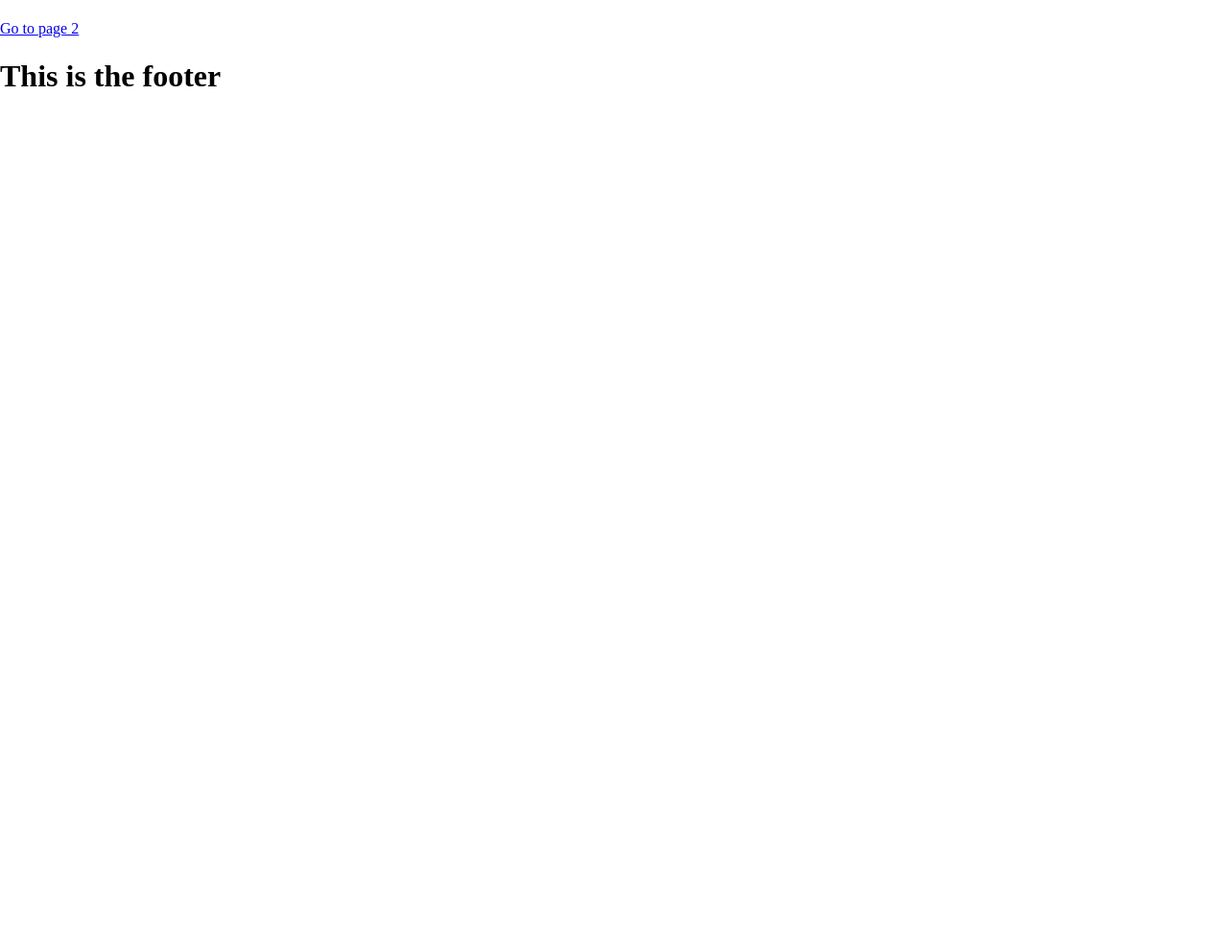
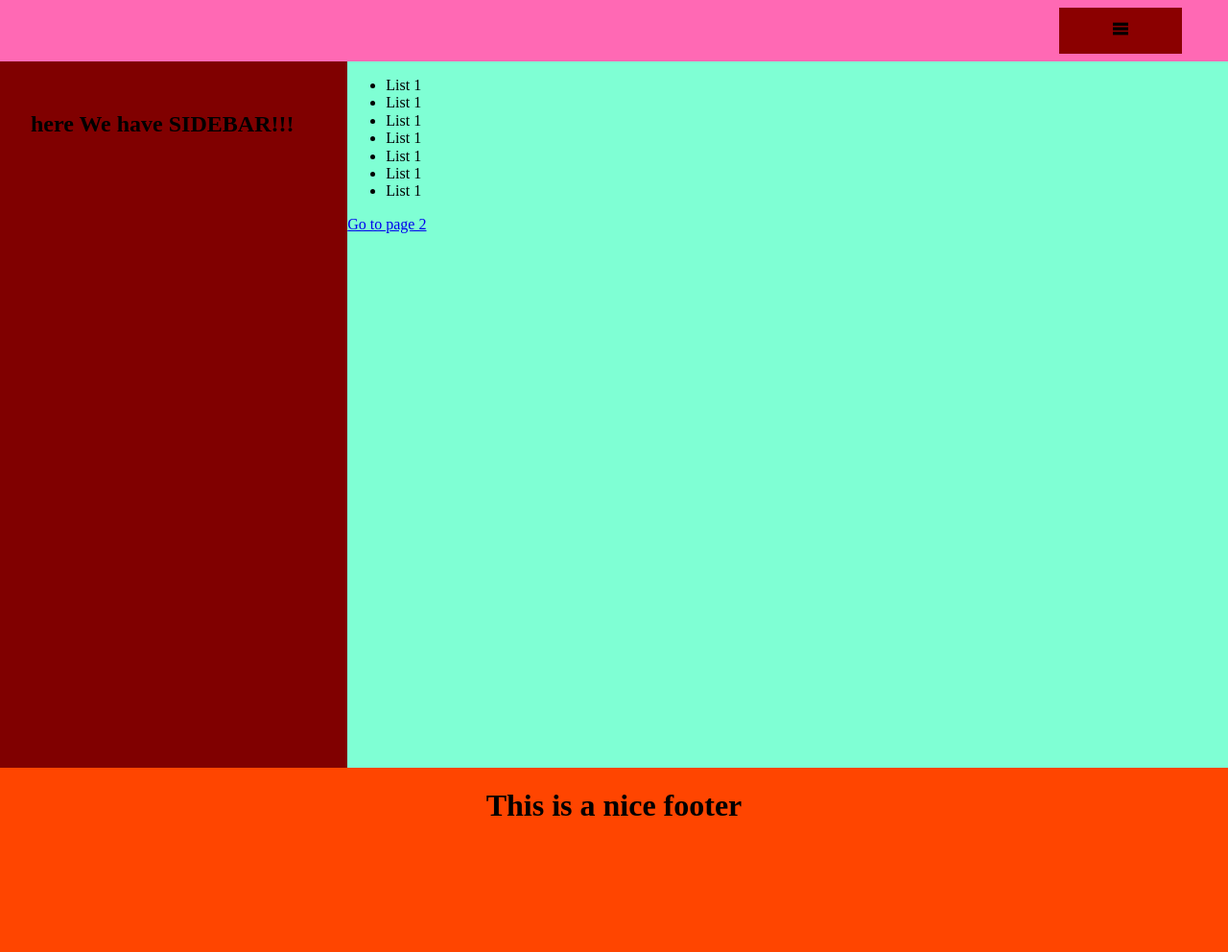
Before and after one commit to AkselNLadegaard/designSite, a Gatsby site: page / in a window 1280 px wide. Shown: the whole page at 96% size. Before the commit the page ends 800 px from the top, so only its background shows below. Built offline with nearby package versions, Linux system fonts and the light colour scheme; Gatsby itself is replaced by a stand-in of ours.

Commit message:
very pretty colors, navbar and setup

```diff
--- a/package.json
+++ b/package.json
@@ -7,6 +7,7 @@
   "dependencies": {
     "@emotion/react": "^11.1.1",
     "@emotion/styled": "^11.0.0",
+    "facepaint": "^1.2.1",
     "gatsby": "^2.19.45",
     "gatsby-cli": "^2.15.0",
     "gatsby-image": "^2.2.44",
--- /dev/null
+++ b/src/components/Footer.js
@@ -0,0 +1,36 @@
+import React from 'react'
+import { Link } from 'gatsby'
+import PropTypes from 'prop-types'
+import styled from '@emotion/styled'
+import * as constant from './abstracts/constants'
+
+const Container = styled.footer`
+  display: flex;
+  justify-content: center;
+  width: 100%;
+  min-height: 12em;
+  background: orangered;
+`
+
+const Content = styled.div`
+  ${constant.mq[2]} {
+    max-width: ${constant.maxWidth};
+  }
+`
+const Footer = ({}) => (
+  <Container>
+    <Content>
+      <h1>This is a nice footer</h1>
+    </Content>
+  </Container>
+)
+
+Footer.propTypes = {
+  siteTitle: PropTypes.string,
+}
+
+Footer.defaultProps = {
+  siteTitle: ``,
+}
+
+export default Footer
--- a/src/components/Header.js
+++ b/src/components/Header.js
@@ -1,16 +1,83 @@
+import React, { useState } from 'react'
 import { Link } from 'gatsby'
 import PropTypes from 'prop-types'
-import React from 'react'
+import styled from '@emotion/styled'
+import { css } from '@emotion/react'
+import * as constant from './abstracts/constants'
 
-const Header = ({ siteTitle }) => (
-   <header>
-      <div>
+const Container = styled.header`
+  position: sticky;
+  top: 0;
+  left: 0;
+  width: 100%;
+  background: hotpink;
+
+  display: flex;
+  justify-content: space-between;
+  align-items: center;
+  padding: 1em 3em;
+  height: 64px;
+
+  svg {
+    width: 1em;
+    height: 1em;
+  }
+  h1 {
+    font-size: 2em;
+  }
+`
+const Menu = styled.div`
+  position: absolute;
+  top: 0;
+  left: -30em;
+  width: 30em;
+  visibility: hidden;
+  height: 100vh;
+  background: orange;
+  transition: 0.3s ease;
+  transition-property: left, visibility;
+  transition-delay: 0s, 0.3s;
+`
+const show = css`
+  visibility: visible;
+  left: 0;
+  transition: all 0.35s ease;
+`
+const Button = styled.button`
+  background: darkred;
+  outline: none;
+  border: none;
+  width: 128px;
+  height: 48px;
+`
+const Header = ({ siteTitle }) => {
+  const [isShown, setMenuState] = useState(false)
+  function showMenu() {
+    if (isShown === false) {
+      setMenuState(true)
+    } else {
+      setMenuState(false)
+    }
+  }
+  return (
+    <Container>
+      {console.log(isShown)}
+      <Menu css={isShown ? show : null}>
+        <h2>hey hey hey </h2>
+      </Menu>
       <h1>
         <Link to="/">{siteTitle}</Link>
       </h1>
-      </div>
-   </header>
+      <Button onClick={showMenu}>
+        <svg viewBox="0 0 100 80" width="40" height="40">
+          <rect width="100" height="20" />
+          <rect y="30" width="100" height="20" />
+          <rect y="60" width="100" height="20" />
+        </svg>
+      </Button>
+    </Container>
   )
+}
 
 Header.propTypes = {
   siteTitle: PropTypes.string,
--- a/src/components/Layout.js
+++ b/src/components/Layout.js
@@ -2,8 +2,9 @@ import React from 'react'
 import PropTypes from 'prop-types'
 import { useStaticQuery, graphql } from 'gatsby'
 import { Global, css } from '@emotion/react'
-import * as reset from './normalizer/reset'
+import * as reset from './abstracts/reset'
 import Header from './Header'
+import Footer from './footer'
 
 const Layout = ({ children }) => {
   const data = useStaticQuery(graphql`
@@ -22,15 +23,17 @@ const Layout = ({ children }) => {
         styles={css`
           ${reset.Reset};
           ${reset.BoxSizing};
+          main {
+            min-height: calc(100vh - 64px);
+            display: flex;
+          }
         `}
       />
       <Header siteTitle={data.site.siteMetadata.title} />
-         <div>
       <main>{children}</main>
-            <footer>
+      <Footer>
         <h1>This is the footer</h1>
-            </footer>
-         </div>
+      </Footer>
     </>
   )
 }
--- /dev/null
+++ b/src/components/abstracts/constants.js
@@ -0,0 +1,10 @@
+import React from 'react'
+import { css } from '@emotion/react'
+
+const breakpoints = [576, 768, 992, 1200]
+
+export const mq = breakpoints.map(
+    bp => `@media (min-width: ${bp}px)`
+)
+
+export const maxWidth = '90em'
--- a/src/pages/index.js
+++ b/src/pages/index.js
@@ -1,17 +1,50 @@
-import React from "react"
-import { Link } from "gatsby"
+import React from 'react'
+import { Link } from 'gatsby'
 
-import Layout from "../components/Layout"
-import Image from "../components/Image"
-import Seo from "../components/Seo"
+import Layout from '../components/Layout'
+import Image from '../components/Image'
+import Seo from '../components/Seo'
+import styled from '@emotion/styled'
 
-const IndexPage = () => (
-  <Layout>
-    <Seo title="Home" />
+const SiteStructure = styled.div`
+  display: flex;
+  width: 100%;
+`
+const SideBar = styled.aside`
+  flex-basis: 30em;
+  max-width: 30em;
+  background-color: maroon;
+  padding: 2em;
+`
+const Content = styled.div`
+  width: 100%;
+  height: 100%;
+  background-color: aquamarine;
+`
+const IndexPage = () => {
 
-
-    <Link to="/page-2/">Go to page 2</Link>
-  </Layout>
-)
+  return (
+      <Layout>
+        <Seo title="Home"/>
+        <SiteStructure>
+          <SideBar>
+            <h2>here We have SIDEBAR!!!</h2>
+          </SideBar>
+          <Content>
+            <ul>
+              <li>List 1</li>
+              <li>List 1</li>
+              <li>List 1</li>
+              <li>List 1</li>
+              <li>List 1</li>
+              <li>List 1</li>
+              <li>List 1</li>
+            </ul>
+            <Link to="/page-2/">Go to page 2</Link>
+          </Content>
+        </SiteStructure>
+      </Layout>
+  )
+}
 
 export default IndexPage
```
Also changed, not shown: src/components/abstracts/reset.js (renamed from src/components/normalizer/reset.js), 2 other files. Lines whose indentation alone changed are shown as unchanged.
